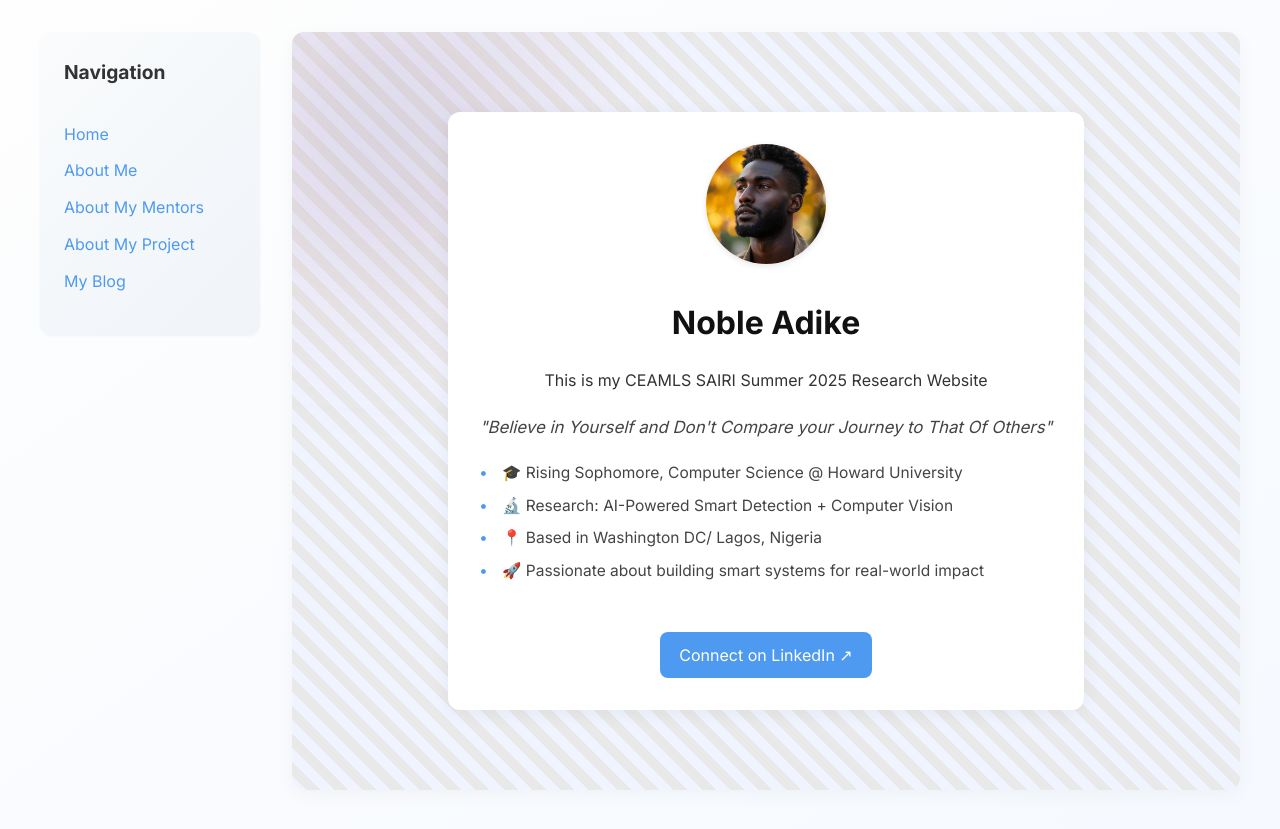
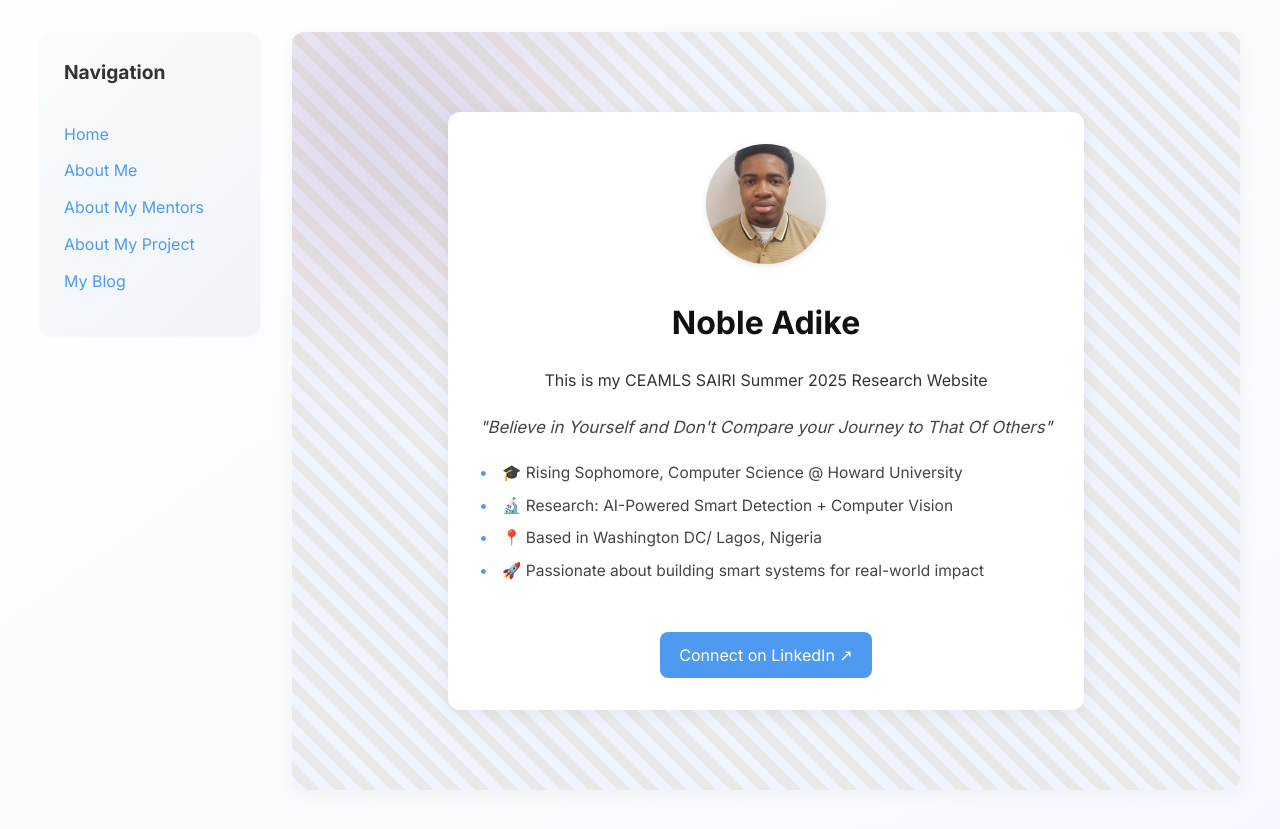
Before and after one commit to kingnaddy/kingnaddy.github.io, a Jekyll site: the page built from index.md, in a window 1280 px wide. Shown: the top 829 px of the page. Built offline with Jekyll 4.4.1, drawn with Linux system fonts in a browser that asks for light colours.

Commit message:
Update index.md

```diff
--- a/index.md
+++ b/index.md
@@ -12,5 +12,5 @@ quick_facts:
   - "🚀 Passionate about building smart systems for real-world impact"
 
 linkedin: https://www.linkedin.com/in/noble-adike/
-image: /assets/images/me.jpg
+image: /assets/images/Adike_Noble_HowardUniversity.jpeg
 ---
```
